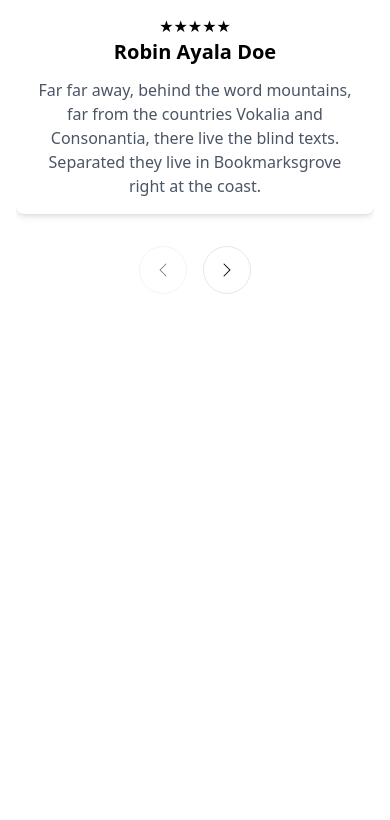
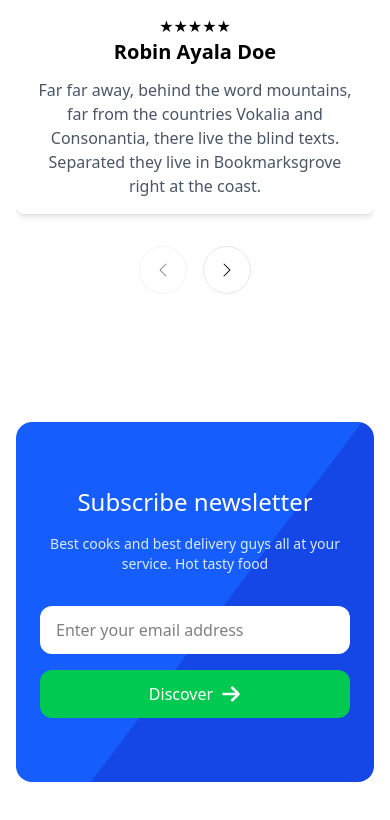
Before and after one commit to itsFAROUK/GrowthSync, a React (Vite) app: page / in a window 390 px wide. Shown: the part 7697-8517 px from the top of the page. Before the commit the page ends 8055 px from the top, so only its background shows below. Built offline with nearby package versions, Linux system fonts and the light colour scheme.

Commit message:
Created newsletter section

```diff
--- a/src/App.jsx
+++ b/src/App.jsx
@@ -3,6 +3,7 @@
 import Header from "./components/Header"
 import Hero from "./components/Hero"
 import MonitorSec from "./components/MonitorSec"
+import NewsletterSec from "./components/NewsletterSec"
 import PurposeSec from "./components/PurposeSec"
 import PricingSec from "./components/PricingSec"
 import ScheduleSec from "./components/ScheduleSec"
@@ -24,6 +25,7 @@
         <PricingSec />
         <ServicesSec />
         <TestimonialsSec />
+        <NewsletterSec />
       </div>
     </main>
   )
--- /dev/null
+++ b/src/components/NewsletterSec.jsx
@@ -0,0 +1,39 @@
+import { FaArrowRight } from "react-icons/fa6";
+
+const NewsletterSec = () => {
+  return (
+    <section className="container mx-auto px-4 sm:px-6 lg:px-8 py-16">
+
+      {/* Background div */}
+      <div className="rounded-2xl" style={{
+        backgroundImage: `linear-gradient(127deg, #155dfc 0%, #155dfc 55%, #1447e6 55%, #1447e6 100%)`,
+      }}>
+
+        <div className="px-6 md:px-16 py-16 md:py-24 overflow-hidden flex flex-col lg:flex-row items-center justify-between gap-8 md:gap-12">
+          <div className="max-w-lg text-white text-center md:text-left">
+          <h2 className="text-2xl sm:text-3xl md:text-4xl font-medium mb-4">Subscribe newsletter</h2>
+          <p className="text-blue-100 text-sm sm:text-base">
+            Best cooks and best delivery guys all at your service. Hot tasty food
+          </p>
+          </div>
+          <form action="" className="w-full md:w-auto flex flex-col sm:flex-row sm:justify-center gap-4 sm:gap-0">
+            <input
+            type="email"
+            placeholder="Enter your email address"
+            className="w-full sm:w-auto md:w-80 px-4 sm:px-6 py-3 sm:py-4 rounded-xl sm:rounded-l-xl sm:rounded-r-none focus:outline-none focus:ring-2 focus:ring-green-500 bg-white"/>
+            <button
+            type="submit"
+            className="w-full sm:w-auto cursor-pointer bg-green-500 text-white px-6 sm:px-8 py-3 sm:py-4 rounded-xl sm:rounded-l-none sm:rounded-r-xl hover:bg-green-600 transition-colors flex items-center justify-center sm:justify-start gap-2">
+              Discover
+              <FaArrowRight className="size-5"/>
+            </button>
+          </form>
+        </div>
+
+      </div>
+
+    </section>
+  )
+}
+
+export default NewsletterSec
```
